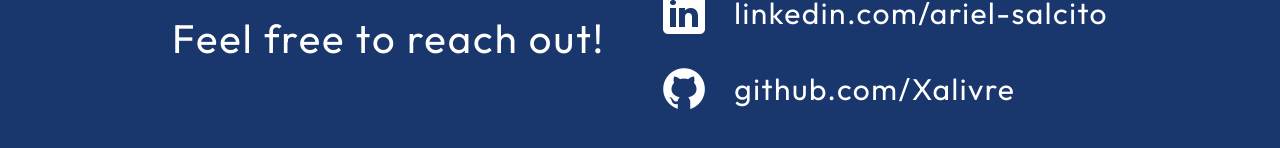
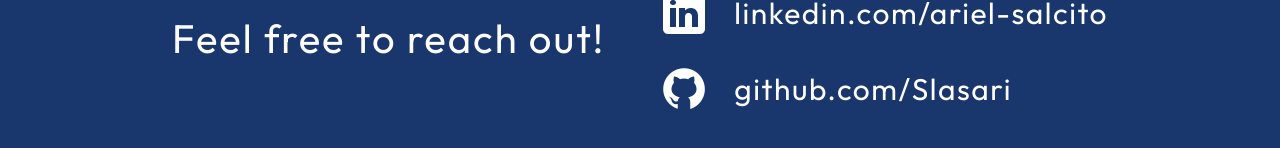
Before and after one commit to Slasari/Portfolio, a React (Vite) app: page / in a window 1280 px wide. Shown: the part 3880-4028 px from the top of the page. Built offline with nearby package versions, Linux system fonts and the light colour scheme.

Commit message:
Portfolio V1.0

```diff
--- a/src/components/Contact/Contact.jsx
+++ b/src/components/Contact/Contact.jsx
@@ -22,7 +22,7 @@ const Contact = () => {
             </li>
             <li className={styles.link}>
                 <img src={getImageUrl('contact/githubIcon.png')} alt='Github Icon'></img>
-                <a target='_blank' href='https://github.com/Xalivre'>github.com/Xalivre</a>
+                <a target='_blank' href='https://github.com/Slasari'>github.com/Slasari</a>
             </li>
         </ul>
     </footer>
```
